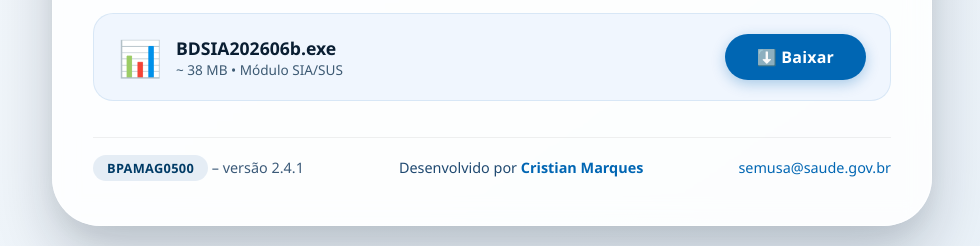
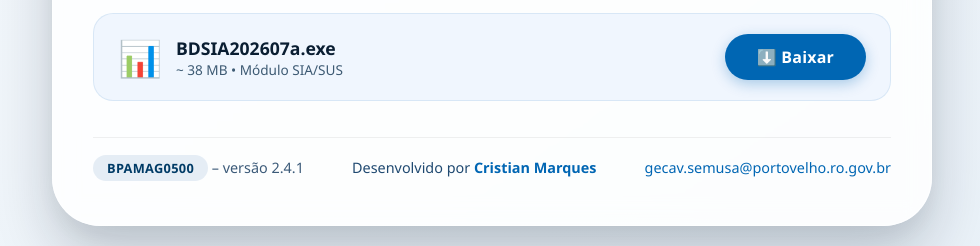
Before and after one commit to cristianmarquesdevx/Suporte-BPA, a plain HTML site: page index.html in a window 1280 px wide. Shown: the part 698-944 px from the top of the page, without its empty margins (148-1128 px from the left). Drawn offline with Linux system fonts and the light colour scheme.

Commit message:
Fix file names and update comments in index.html
Updated file references and comments in index.html.

```diff
--- a/index.html
+++ b/index.html
@@ -5,7 +5,6 @@
   <meta name="viewport" content="width=device-width, initial-scale=1.0" />
   <title>BPAMAG0500 – BPA | SEMUSA</title>
   <style>
-    /* Reset e base */
     * {
       margin: 0;
       padding: 0;
@@ -43,7 +42,6 @@
       }
     }
 
-    /* Cabeçalho com logo à direita */
     .header {
       display: flex;
       justify-content: space-between;
@@ -328,7 +326,7 @@
 
   <div class="card">
 
-    <!-- Cabeçalho: badge SEMUSA à esquerda e logo da prefeitura à direita -->
+    <!-- Cabeçalho com SEMUSA e logo -->
     <div class="header">
       <div class="badge-container">
         <span class="badge">🏥 Suporte oficial</span>
@@ -384,23 +382,23 @@
         </a>
       </div>
 
-      <!-- Arquivo 2: BDSIA202606b.exe -->
+      <!-- Arquivo 2: BDSIA202607a.exe (corrigido) -->
       <div class="download-item">
         <div class="info-arquivo">
           <span class="icone-arquivo">📊</span>
           <div class="detalhes">
-            <span class="nome-arquivo">BDSIA202606b.exe</span>
+            <span class="nome-arquivo">BDSIA202607a.exe</span>
             <span class="tamanho">~ 38 MB • Módulo SIA/SUS</span>
           </div>
         </div>
-        <a href="BDSIA202606b.exe" class="btn-download" download>
+        <a href="BDSIA202607a.exe" class="btn-download" download>
           ⬇️ Baixar
         </a>
       </div>
 
     </div>
 
-    <!-- Rodapé -->
+    <!-- Rodapé com e-mail atualizado -->
     <div class="footer">
       <span>
         <span class="codigo-ref">BPAMAG0500</span> – versão 2.4.1
@@ -409,7 +407,7 @@
         Desenvolvido por <strong>Cristian Marques</strong>
       </span>
       <span>
-        <a href="mailto:semusa@saude.gov.br">semusa@saude.gov.br</a>
+        <a href="mailto:gecav.semusa@portovelho.ro.gov.br">gecav.semusa@portovelho.ro.gov.br</a>
       </span>
     </div>
 
```
